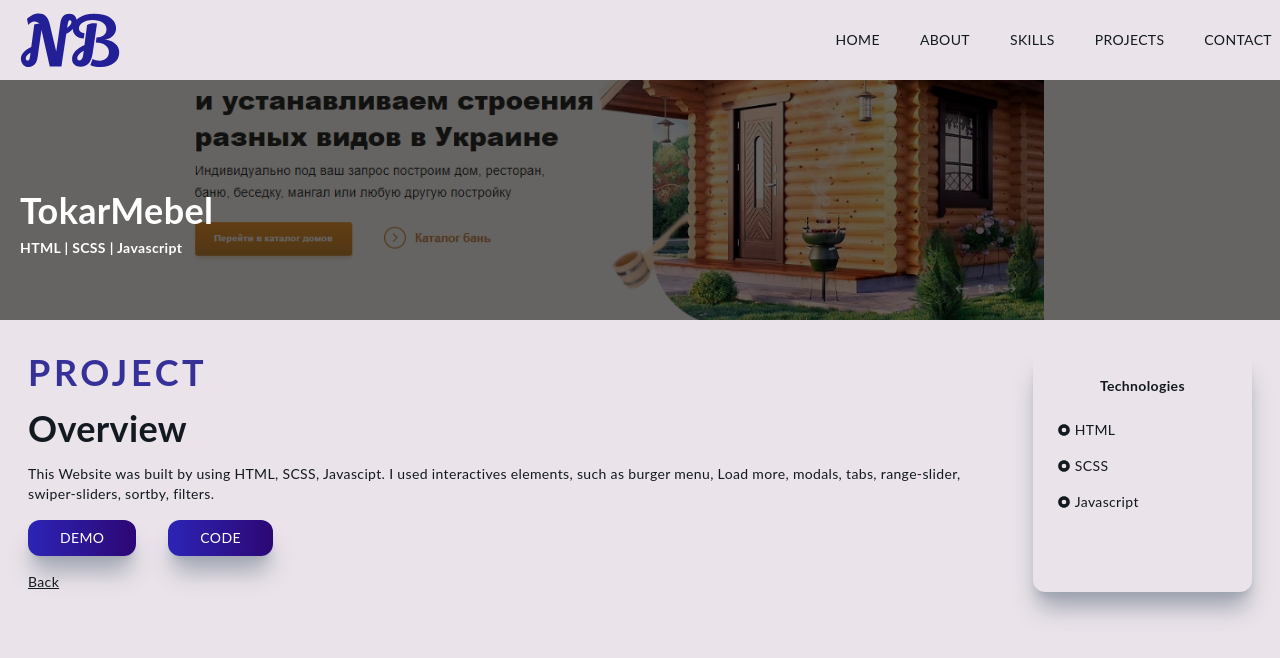
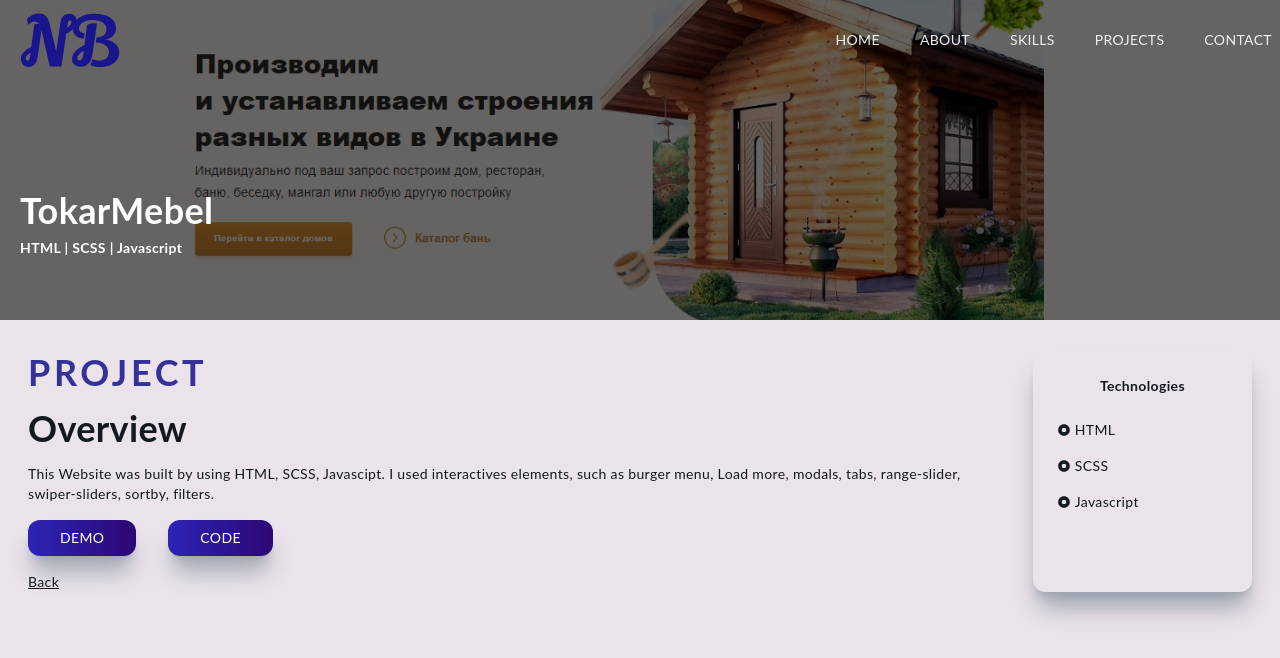
Before and after one commit to NatalyaBortsova/portfolio-nextjs, a Next.js app: page /tokarMebel in a window 1280 px wide. Shown: the top 658 px of the page. Built offline with nearby package versions, Linux system fonts and the light colour scheme.

Commit message:
Update Navbar.jsx

```diff
--- a/components/Navbar.jsx
+++ b/components/Navbar.jsx
@@ -22,7 +22,7 @@ const Navbar = () => {
       router.asPath === "/weatherApp" ||
       router.asPath === "/cryptoApp" ||
       router.asPath === "/travelApp" ||
-      router.asPath === "/netflix"
+      router.asPath === "/tokarMebel"
     ) {
       setNavBg("transparent");
       setLinkColor("#ecf0f3");
```
